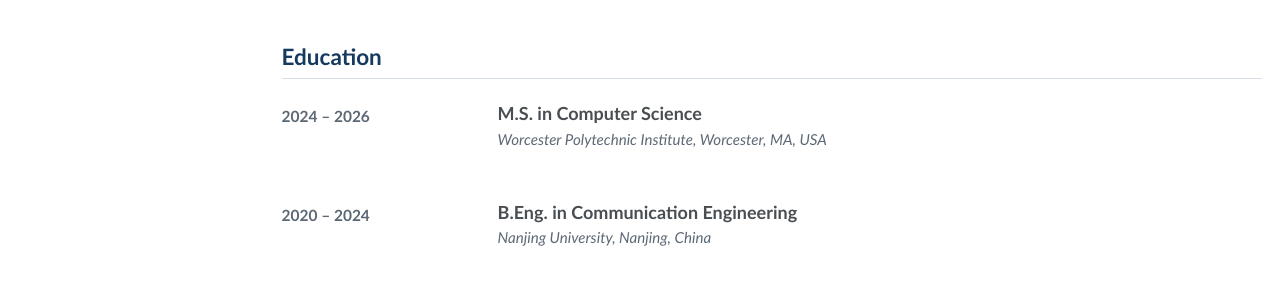
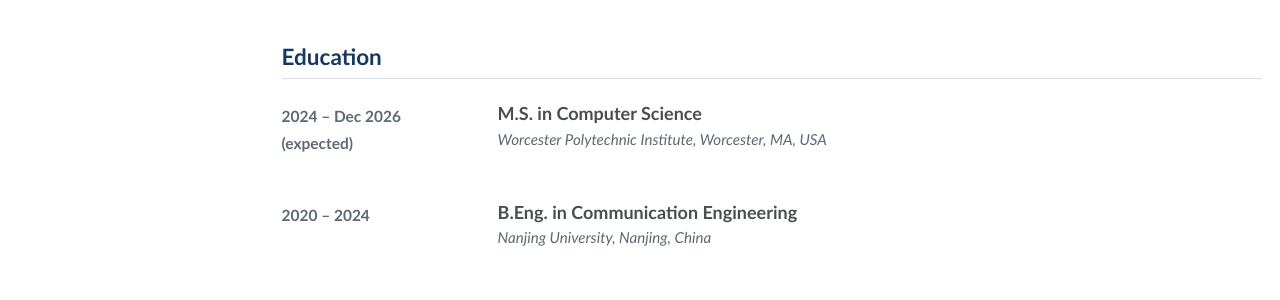
Before and after one commit to tommy-xu268777/tommy-xu268777.github.io, a Jekyll site: the page built from index.md, in a window 1280 px wide and 900 px high, scrolled down 1447 px. Shown: the part 399-699 px from the top of the window. Built offline with Jekyll 4.4.1, drawn with Linux system fonts in a browser that asks for light colours; a script bundle is joined from its source files by our own code; library files that are not in the unit come from our copies.

Commit message:
Set the WPI graduation date to December 2026
Replaces the placeholder year from the previous commit with the actual
date. Graduation is still ahead of today, so the entry keeps "(expected)",
and the month matches the precision already used under Experience.

Co-Authored-By: Claude Opus 5 <noreply@anthropic.com>

```diff
--- a/index.md
+++ b/index.md
@@ -108,7 +108,7 @@ My research lies at the intersection of **trustworthy artificial intelligence**
 
 <div class="timeline-list">
   <article class="timeline-item">
-    <div class="timeline-date">2024 – 2026</div>
+    <div class="timeline-date">2024 – Dec 2026 (expected)</div>
     <div class="timeline-content">
       <h3>M.S. in Computer Science</h3>
       <p class="timeline-organization">Worcester Polytechnic Institute, Worcester, MA, USA</p>
```
Also changed, not shown: _pages/cv.md (+1 -1 lines).
